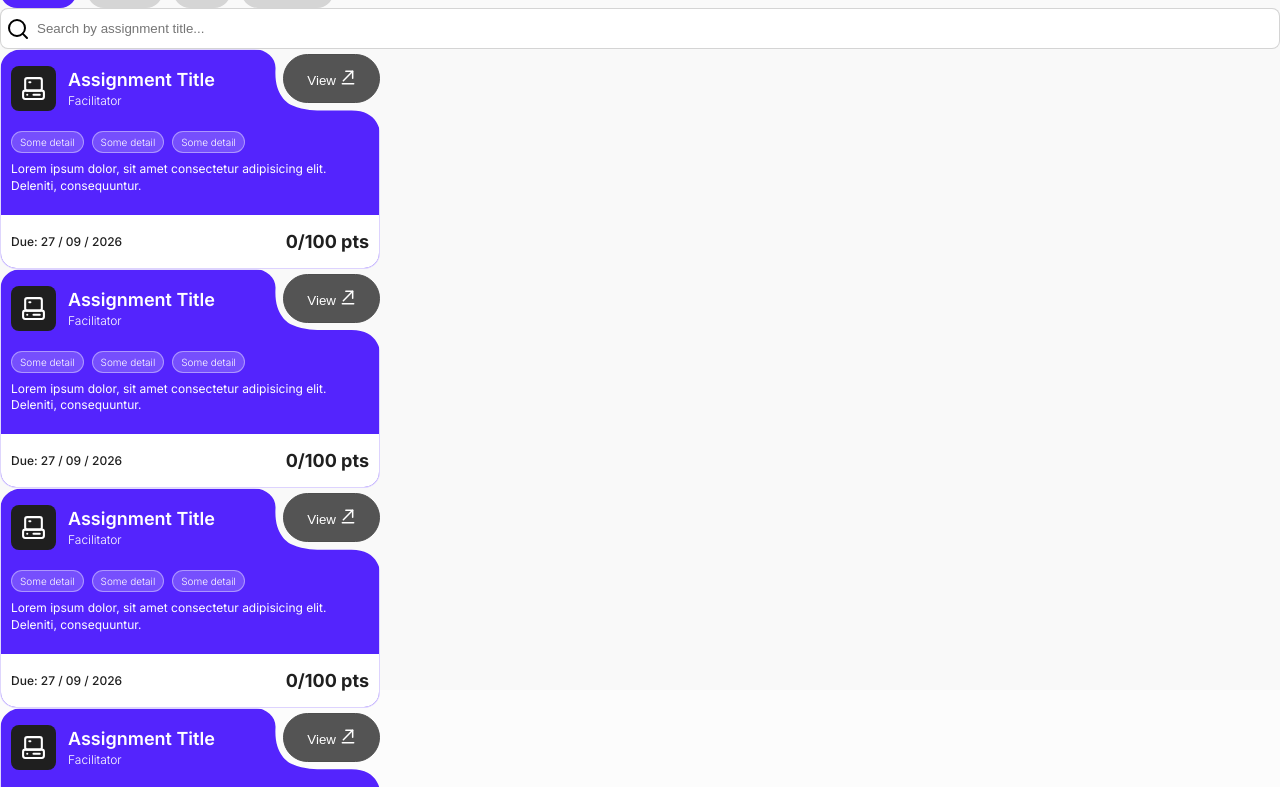
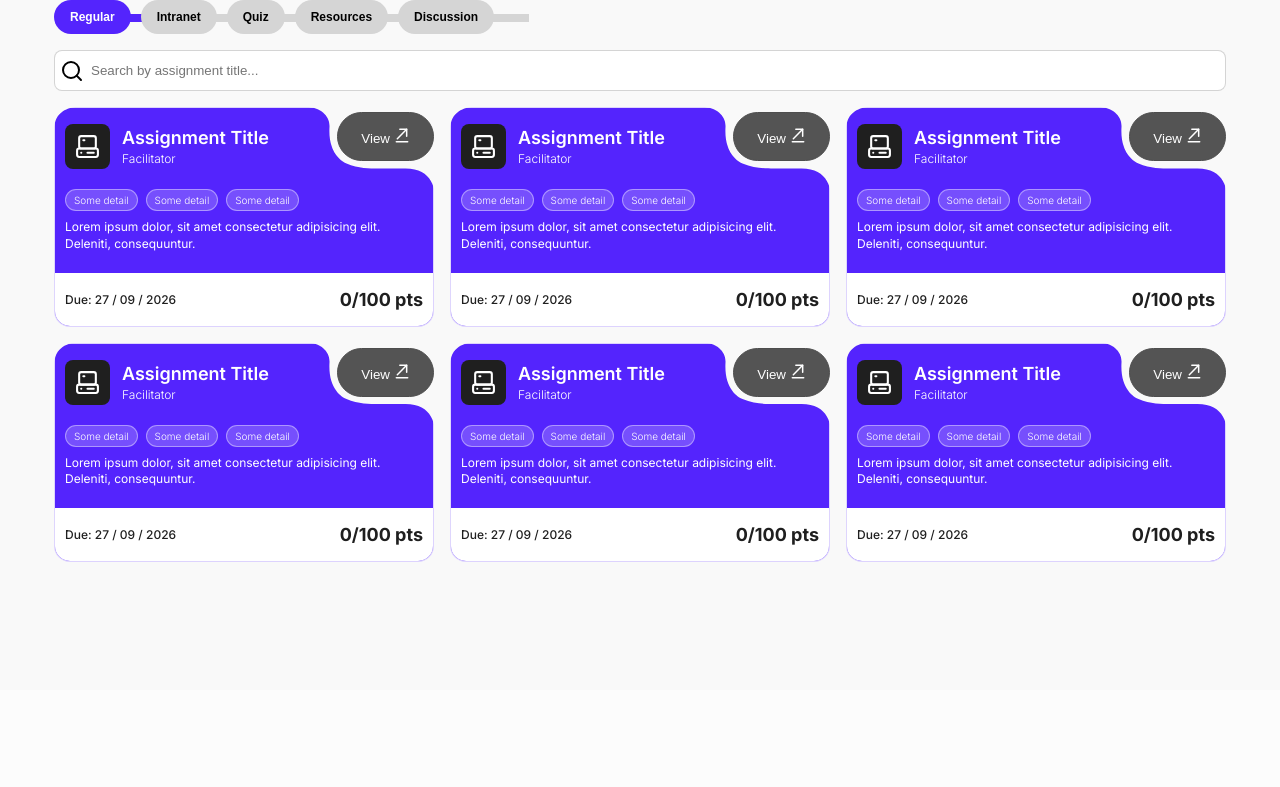
Before and after one commit to ndizeyedavid/web-scraping-homework, a website: page dist/index.html in a window 1280 px wide. Shown: the part 110-897 px from the top of the page. After the commit the page ends 800 px from the top, so only its background shows below. Drawn offline with Linux system fonts and the light colour scheme.

Commit message:
ft: finally completed the overall web ui

```diff
--- a/dist/index.html
+++ b/dist/index.html
@@ -11,7 +11,7 @@
 <body>
     <main>
         <div class="top-header">
-            <h4>Frontend Web Assignment</h4>
+            <h4>Frontend Web Development</h4>
             <img src="images/alu.png" alt="ALU logo">
         </div>
 
@@ -22,6 +22,7 @@
             <button>Intranet</button>
             <button>Quiz</button>
             <button>Resources</button>
+            <button>Discussion</button>
         </div>
 
         <div class="search-container">
--- a/dist/style.css
+++ b/dist/style.css
@@ -12,7 +12,9 @@ body {
   background-color: rgba(0, 0, 0, 0.01);
   height: 100%;
 }
-
+main {
+  padding: 10px 54px;
+}
 .top-header {
   display: flex;
   justify-content: space-between;
@@ -28,6 +30,7 @@ body {
   width: 45px;
   height: 45px;
   border-radius: 50%;
+  object-fit: cover;
 }
 
 .title {
@@ -41,6 +44,7 @@ body {
   width: 100%;
   overflow-x: auto;
   gap: 10px;
+  margin: 16px 0;
 }
 
 .category-list button {
@@ -80,6 +84,7 @@ body {
   width: 100%;
   display: flex;
   align-items: center;
+  margin: 16px 0;
 }
 
 .search-container img {
@@ -96,6 +101,12 @@ body {
 }
 
 .assignments-list {
+  display: grid;
+  grid-template-columns: repeat(3, 1fr);
+  /* display: flex; */
+  /* flex-wrap: wrap; */
+  gap: 16px;
+  justify-content: center;
 }
 
 .single-assignment {
```
